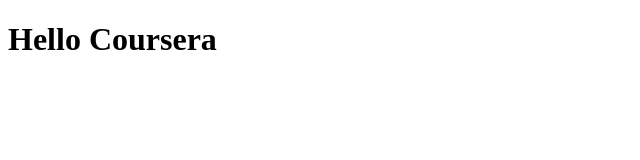
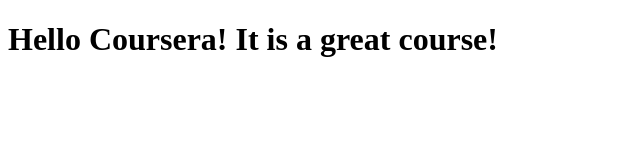
Before and after one commit to ivanV90/coursera-test, a plain HTML site: page site/index.html in a window 1280 px wide. Shown: the whole page, without its empty margins (0-640 px from the left). Drawn offline with Linux system fonts and the light colour scheme.

Commit message:
Small adition to our page content.

```diff
--- a/site/index.html
+++ b/site/index.html
@@ -4,6 +4,6 @@
 	<title>Hello Coursera!</title>
 </head>
 <body>
-<h1>Hello Coursera</h1>
+<h1>Hello Coursera! It is a great course!</h1>
 </body>
 </html>
```
